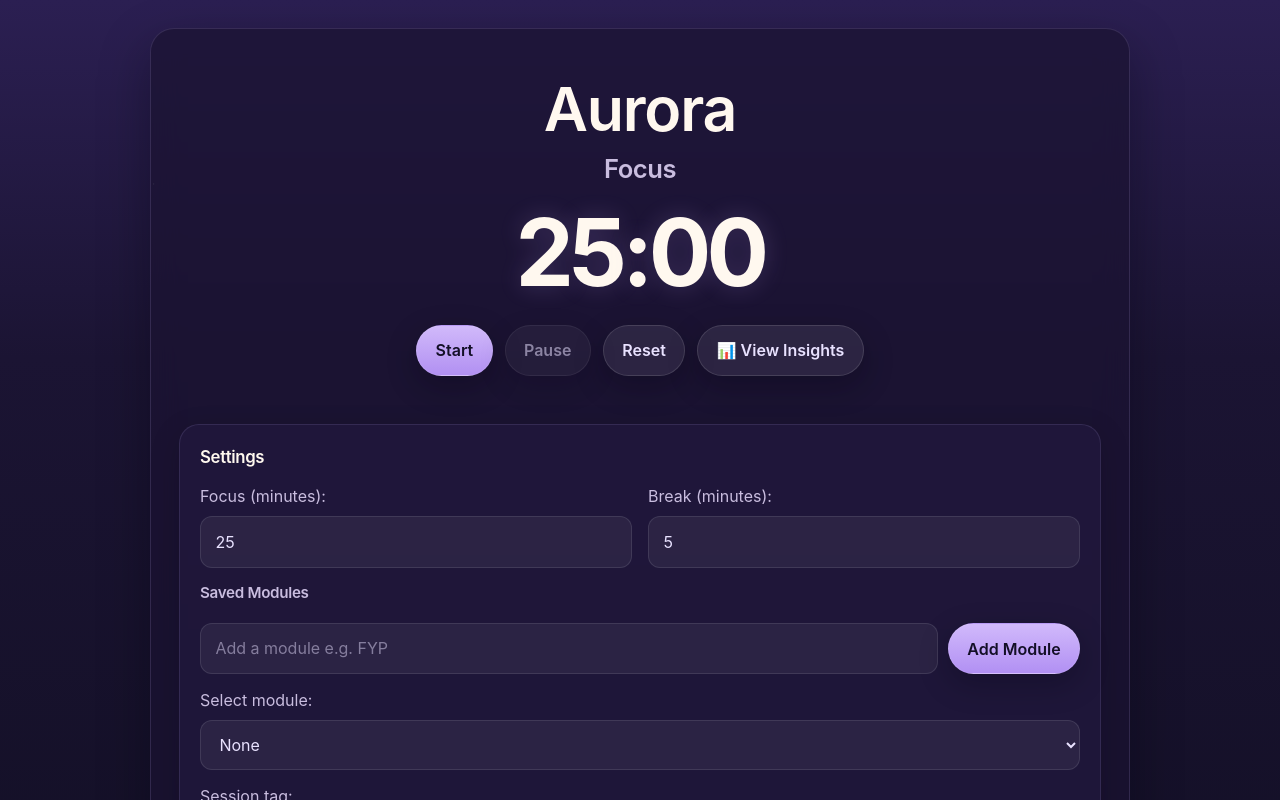
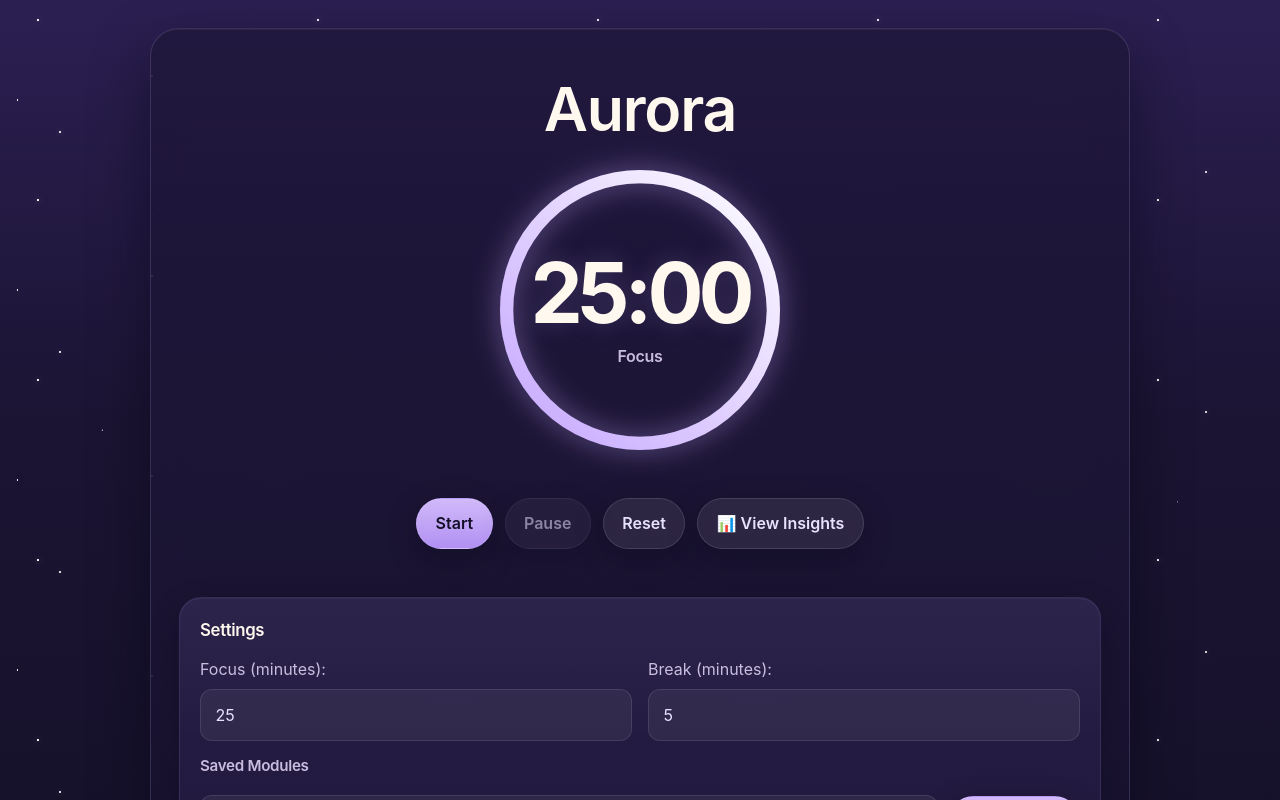
Before and after one commit to jsultana/Aurora-react, a React (Vite) app: page / in a window 1280 px wide. Shown: the top 800 px of the page. Built offline with nearby package versions, Linux system fonts and the light colour scheme.

Commit message:
UI update: implemented animated star background, glassmorphism cards, and circular progress timer for Aurora

```diff
--- a/src/App.css
+++ b/src/App.css
@@ -8,13 +8,28 @@
 }
 
 .page-card {
-  background: rgba(27, 20, 51, 0.74);
-  border: 1px solid rgba(203, 186, 255, 0.14);
-  box-shadow: 0 20px 50px rgba(5, 3, 15, 0.35);
-  backdrop-filter: blur(14px);
-  -webkit-backdrop-filter: blur(14px);
-  border-radius: 24px;
+  position: relative;
+  background: linear-gradient(180deg, rgba(31, 23, 58, 0.82) 0%, rgba(23, 18, 45, 0.76) 100%);
+  border: 1px solid rgba(203, 186, 255, 0.16);
+  box-shadow:
+    0 22px 60px rgba(5, 3, 15, 0.42),
+    inset 0 1px 0 rgba(255, 255, 255, 0.05);
+  backdrop-filter: blur(18px);
+  -webkit-backdrop-filter: blur(18px);
+  border-radius: 28px;
   padding: 28px;
+  overflow: hidden;
+}
+
+.page-card::before {
+  content: "";
+  position: absolute;
+  inset: 0;
+  pointer-events: none;
+  background:
+    radial-gradient(circle at 12% 16%, rgba(255, 255, 255, 0.08), transparent 0 18%),
+    radial-gradient(circle at 88% 10%, rgba(197, 166, 255, 0.12), transparent 0 16%),
+    radial-gradient(circle at 76% 88%, rgba(147, 197, 253, 0.08), transparent 0 18%);
 }
 
 .timer-hero {
@@ -32,13 +47,62 @@
 }
 
 .timer-display {
-  font-size: clamp(3.2rem, 9vw, 5.8rem);
+  font-size: clamp(3rem, 8vw, 5.2rem);
   line-height: 1;
-  letter-spacing: -0.05em;
+  letter-spacing: -0.06em;
   font-weight: 700;
   color: var(--heading);
   text-shadow: 0 0 24px rgba(197, 166, 255, 0.2);
-  margin: 18px 0 26px;
+  margin: 0;
+}
+
+.timer-circle-wrap {
+  position: relative;
+  width: min(78vw, 320px);
+  aspect-ratio: 1;
+  margin: 8px auto 28px;
+  display: grid;
+  place-items: center;
+}
+
+.timer-ring {
+  width: 100%;
+  height: 100%;
+  transform: rotate(-90deg);
+  overflow: visible;
+}
+
+.timer-ring-track,
+.timer-ring-progress {
+  fill: none;
+  stroke-width: 10;
+}
+
+.timer-ring-track {
+  stroke: rgba(255, 255, 255, 0.1);
+}
+
+.timer-ring-progress {
+  stroke: url(#timerGradient);
+  stroke-linecap: round;
+  filter: drop-shadow(0 0 10px rgba(197, 166, 255, 0.5));
+  transition: stroke-dashoffset 0.5s linear;
+}
+
+.timer-center {
+  position: absolute;
+  inset: 0;
+  display: flex;
+  flex-direction: column;
+  align-items: center;
+  justify-content: center;
+  gap: 10px;
+  text-align: center;
+}
+
+.timer-mode-inside {
+  margin: 0;
+  font-size: 1rem;
 }
 
 .button-row {
@@ -63,11 +127,26 @@
 .insights-card,
 .chart-card,
 .history-card {
-  background: rgba(35, 26, 64, 0.68);
-  border: 1px solid rgba(203, 186, 255, 0.12);
-  border-radius: 20px;
+  position: relative;
+  background: linear-gradient(180deg, rgba(45, 34, 78, 0.68) 0%, rgba(31, 24, 58, 0.72) 100%);
+  border: 1px solid rgba(203, 186, 255, 0.13);
+  border-radius: 22px;
   padding: 20px;
-  box-shadow: 0 10px 30px rgba(5, 3, 15, 0.2);
+  box-shadow:
+    0 10px 30px rgba(5, 3, 15, 0.24),
+    inset 0 1px 0 rgba(255, 255, 255, 0.04);
+  overflow: hidden;
+}
+
+.settings-card::before,
+.insights-card::before,
+.chart-card::before,
+.history-card::before {
+  content: "";
+  position: absolute;
+  inset: 0;
+  pointer-events: none;
+  background: linear-gradient(180deg, rgba(255, 255, 255, 0.03), transparent 28%);
 }
 
 .settings-card {
@@ -134,6 +213,12 @@
 .insights-layout {
   display: grid;
   gap: 18px;
+  grid-template-columns: repeat(2, minmax(0, 1fr));
+}
+
+.insights-layout > h1,
+.insights-layout > .history-card {
+  grid-column: 1 / -1;
 }
 
 .chart-wrap {
@@ -143,6 +228,10 @@
 
 .chart-wrap.pie {
   max-width: 320px;
+}
+
+.chart-card {
+  min-height: 100%;
 }
 
 .chart-frame-sm {
@@ -192,6 +281,19 @@
   }
 
   .timer-display {
-    margin: 16px 0 22px;
+    margin: 0;
+  }
+
+  .insights-layout {
+    grid-template-columns: 1fr;
+  }
+
+  .timer-circle-wrap {
+    width: min(84vw, 280px);
+    margin-bottom: 24px;
+  }
+
+  .timer-mode-inside {
+    font-size: 0.95rem;
   }
 }
--- a/src/App.jsx
+++ b/src/App.jsx
@@ -33,6 +33,10 @@ const [selectedModule, setSelectedModule] = useState("");
 const [view, setView] = useState("timer");
 
 const hasLoggedRef = useRef(false);
+const activeDuration = (mode === "focus" ? focusDuration : breakDuration) * 60;
+const progress = activeDuration > 0 ? timeLeft / activeDuration : 0;
+const circleCircumference = 2 * Math.PI * 100;
+const strokeDashoffset = circleCircumference - progress * circleCircumference;
 
   useEffect(() => {
     if (!isRunning) return;
@@ -167,11 +171,80 @@ if (topTags.length === 1) {
       <div className="page-card">
         <div className="timer-hero">
           <h1 className="timer-title">Aurora</h1>
-          <h2 className="mode-label">{mode === "focus" ? "Focus" : "Break"}</h2>
 
-          <div className="timer-display">
-            {Math.floor(timeLeft / 60)}:
-            {(timeLeft % 60).toString().padStart(2, "0")}
+          <div
+            className="timer-circle-wrap"
+            style={{
+              position: "relative",
+              width: "min(78vw, 320px)",
+              aspectRatio: "1",
+              margin: "8px auto 28px",
+              display: "grid",
+              placeItems: "center"
+            }}
+          >
+            <svg
+              className="timer-ring"
+              viewBox="0 0 240 240"
+              width="320"
+              height="320"
+              aria-hidden="true"
+              style={{ width: "100%", height: "100%", transform: "rotate(-90deg)", overflow: "visible" }}
+            >
+              <defs>
+                <linearGradient id="timerGradient" x1="0%" y1="0%" x2="100%" y2="100%">
+                  <stop offset="0%" stopColor="#c5a6ff" />
+                  <stop offset="100%" stopColor="#ffffff" />
+                </linearGradient>
+              </defs>
+              <circle
+                className="timer-ring-track"
+                cx="120"
+                cy="120"
+                r="100"
+                fill="none"
+                stroke="rgba(255, 255, 255, 0.1)"
+                strokeWidth="10"
+              />
+              <circle
+                className="timer-ring-progress"
+                cx="120"
+                cy="120"
+                r="100"
+                fill="none"
+                stroke="url(#timerGradient)"
+                strokeWidth="10"
+                strokeLinecap="round"
+                style={{
+                  filter: "drop-shadow(0 0 10px rgba(197, 166, 255, 0.5))",
+                  transition: "stroke-dashoffset 0.5s linear",
+                  strokeDasharray: circleCircumference,
+                  strokeDashoffset
+                }}
+              />
+            </svg>
+
+            <div
+              className="timer-center"
+              style={{
+                position: "absolute",
+                inset: 0,
+                display: "flex",
+                flexDirection: "column",
+                alignItems: "center",
+                justifyContent: "center",
+                gap: "10px",
+                textAlign: "center"
+              }}
+            >
+              <div className="timer-display">
+                {Math.floor(timeLeft / 60)}:
+                {(timeLeft % 60).toString().padStart(2, "0")}
+              </div>
+              <h2 className="mode-label timer-mode-inside" style={{ margin: 0, fontSize: "1rem" }}>
+                {mode === "focus" ? "Focus" : "Break"}
+              </h2>
+            </div>
           </div>
 
           <div className="button-row">
--- a/src/index.css
+++ b/src/index.css
@@ -23,7 +23,7 @@
   font-family: var(--sans);
   color: var(--text);
   background:
-    radial-gradient(circle at 15% 20%, rgba(196, 181, 253, 0.18), transparent 0 20%),
+    radial-gradient(circle at 15% 20%, rgba(196, 181, 253, 0.08), transparent 0 20%),
     radial-gradient(circle at 85% 18%, rgba(244, 114, 182, 0.14), transparent 0 16%),
     radial-gradient(circle at 70% 75%, rgba(147, 197, 253, 0.12), transparent 0 18%),
     linear-gradient(180deg, var(--bg-glow) 0%, var(--bg-mid) 35%, var(--bg-deep) 100%);
@@ -49,14 +49,19 @@ body {
   min-height: 100vh;
   color: var(--text);
   background:
-    radial-gradient(2px 2px at 12% 18%, rgba(255, 255, 255, 0.85), transparent 55%),
-    radial-gradient(1.5px 1.5px at 72% 24%, rgba(255, 255, 255, 0.7), transparent 55%),
-    radial-gradient(2px 2px at 82% 68%, rgba(255, 255, 255, 0.8), transparent 55%),
-    radial-gradient(1.5px 1.5px at 24% 78%, rgba(255, 255, 255, 0.72), transparent 55%),
+    radial-gradient(2px 2px at 12% 18%, rgba(255, 255, 255, 1), transparent 40%),
+    radial-gradient(1.5px 1.5px at 72% 24%, rgba(255, 255, 255, 0.8), transparent 55%),
+    radial-gradient(2px 2px at 82% 68%, rgba(255, 255, 255, 0.9), transparent 55%),
+    radial-gradient(1.5px 1.5px at 24% 78%, rgba(255, 255, 255, 0.82), transparent 55%),
+    radial-gradient(2px 2px at 34% 52%, rgba(255, 255, 255, 0.82), transparent 55%),
+    radial-gradient(1.5px 1.5px at 64% 82%, rgba(255, 255, 255, 0.78), transparent 55%),
+    radial-gradient(2px 2px at 8% 36%, rgba(255, 255, 255, 0.88), transparent 55%),
+    radial-gradient(1.5px 1.5px at 92% 42%, rgba(255, 255, 255, 0.8), transparent 55%),
     radial-gradient(circle at 15% 20%, rgba(196, 181, 253, 0.18), transparent 0 20%),
     radial-gradient(circle at 85% 18%, rgba(244, 114, 182, 0.14), transparent 0 16%),
     radial-gradient(circle at 70% 75%, rgba(147, 197, 253, 0.12), transparent 0 18%),
     linear-gradient(180deg, var(--bg-glow) 0%, var(--bg-mid) 35%, var(--bg-deep) 100%);
+  overflow-x: hidden;
 }
 
 body::before {
@@ -64,18 +69,54 @@ body::before {
   position: fixed;
   inset: 0;
   pointer-events: none;
-  background:
-    radial-gradient(circle at 18% 14%, rgba(255, 255, 255, 0.16), transparent 0 7%),
-    radial-gradient(circle at 78% 12%, rgba(255, 255, 255, 0.1), transparent 0 6%),
-    radial-gradient(circle at 87% 84%, rgba(255, 255, 255, 0.12), transparent 0 5%),
-    radial-gradient(circle at 8% 82%, rgba(255, 255, 255, 0.1), transparent 0 6%);
-  opacity: 0.75;
+  z-index: 0;
+  background-image:
+    radial-gradient(2px 2px at 20px 30px, rgba(255, 255, 255, 0.95) 50%, transparent 55%),
+    radial-gradient(1.5px 1.5px at 80px 120px, rgba(255, 255, 255, 0.85) 50%, transparent 55%),
+    radial-gradient(2px 2px at 140px 60px, rgba(255, 255, 255, 0.9) 50%, transparent 55%),
+    radial-gradient(1.5px 1.5px at 200px 180px, rgba(255, 255, 255, 0.8) 50%, transparent 55%),
+    radial-gradient(2px 2px at 260px 90px, rgba(255, 255, 255, 0.9) 50%, transparent 55%);
+  background-size:
+    280px 180px,
+    320px 220px,
+    300px 200px,
+    340px 240px,
+    260px 190px;
+  background-repeat: repeat;
+  opacity: 0.9;
+  filter: drop-shadow(0 0 4px rgba(255, 255, 255, 0.7));
+  animation: auroraStars 11s ease-in-out infinite alternate;
+  transform: translate(calc(var(--parallax-x, 0px) * 1.8), calc(var(--parallax-y, 0px) * 1.8));
+  transition: transform 220ms ease-out;
+  will-change: transform, background-position, opacity;
 }
 
+body::after {
+  content: "";
+  position: fixed;
+  inset: 0;
+  pointer-events: none;
+  z-index: 0;
+  background-image:
+    radial-gradient(3px 3px at 120px 80px, rgba(255, 255, 255, 0.18) 40%, transparent 60%),
+    radial-gradient(4px 4px at 280px 140px, rgba(255, 255, 255, 0.14) 40%, transparent 60%),
+    radial-gradient(3px 3px at 60px 200px, rgba(255, 255, 255, 0.16) 40%, transparent 60%);
+  background-size: 420px 260px;
+  background-repeat: repeat;
+  filter: blur(8px);
+  opacity: 0.75;
+  animation: auroraStarsSoft 16s ease-in-out infinite alternate;
+  transform: translate(calc(var(--parallax-x, 0px) * -1.2), calc(var(--parallax-y, 0px) * -1.2));
+  transition: transform 280ms ease-out;
+  will-change: transform, background-position, opacity;
+}
 #root {
   width: 100%;
   min-height: 100vh;
   padding: 28px 18px 40px;
+
+  position: relative;
+  z-index: 1;
 }
 
 h1,
@@ -202,3 +243,48 @@ canvas {
     width: 100%;
   }
 }
+
+@keyframes auroraStars {
+  0% {
+    opacity: 0.72;
+    background-position:
+      0px 0px,
+      0px 0px,
+      0px 0px,
+      0px 0px,
+      0px 0px;
+  }
+  50% {
+    opacity: 1;
+    background-position:
+      18px -10px,
+      -20px 12px,
+      12px 16px,
+      -14px -8px,
+      18px 10px;
+  }
+  100% {
+    opacity: 0.82;
+    background-position:
+      -12px 16px,
+      16px -18px,
+      -16px 10px,
+      10px -12px,
+      -12px 18px;
+  }
+}
+
+@keyframes auroraStarsSoft {
+  0% {
+    opacity: 0.32;
+    background-position: 0px 0px;
+  }
+  50% {
+    opacity: 0.62;
+    background-position: -16px 12px;
+  }
+  100% {
+    opacity: 0.42;
+    background-position: 10px -8px;
+  }
+}
```
Also changed, not shown: src/Insights.jsx (+37 -24 lines).
